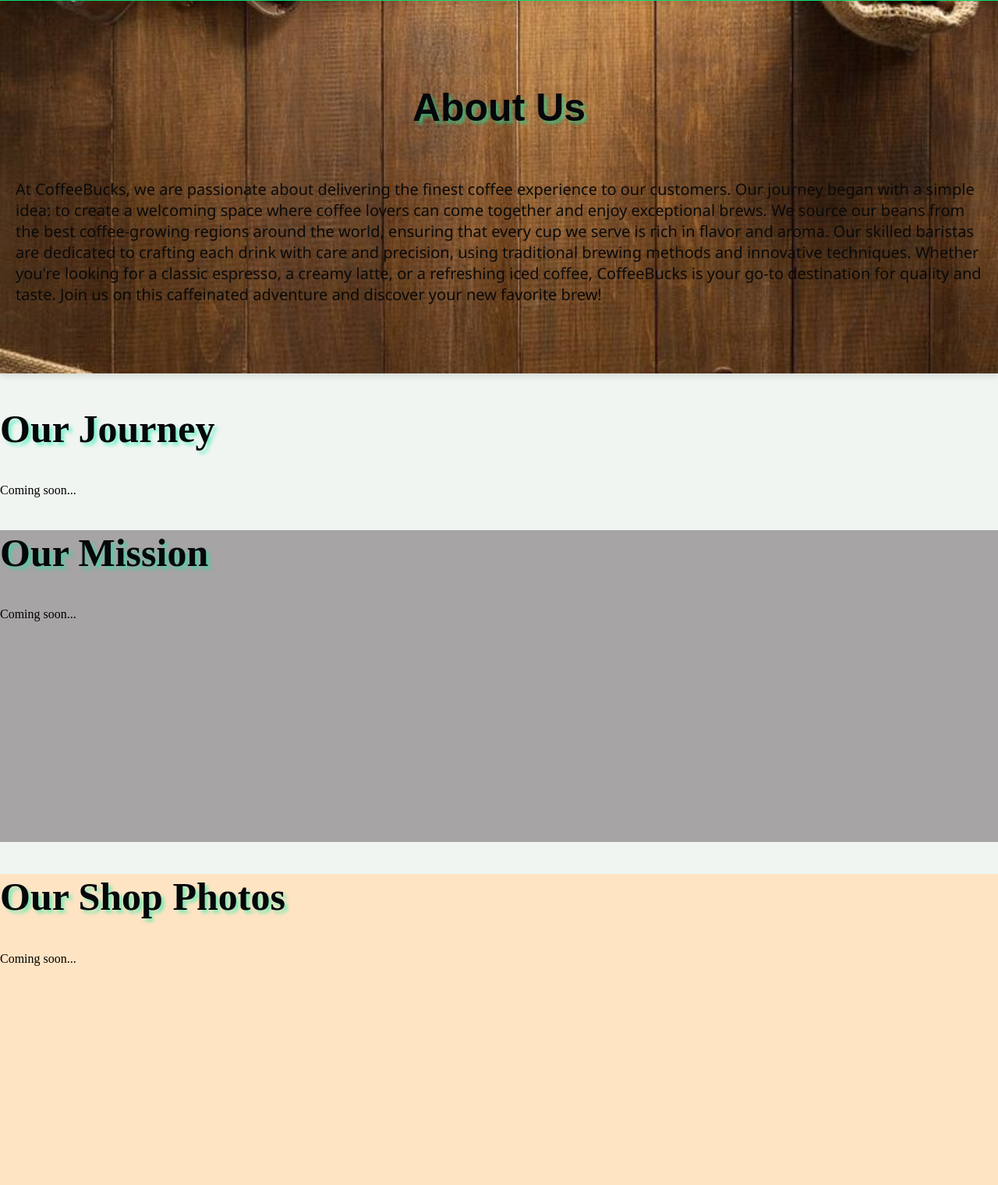
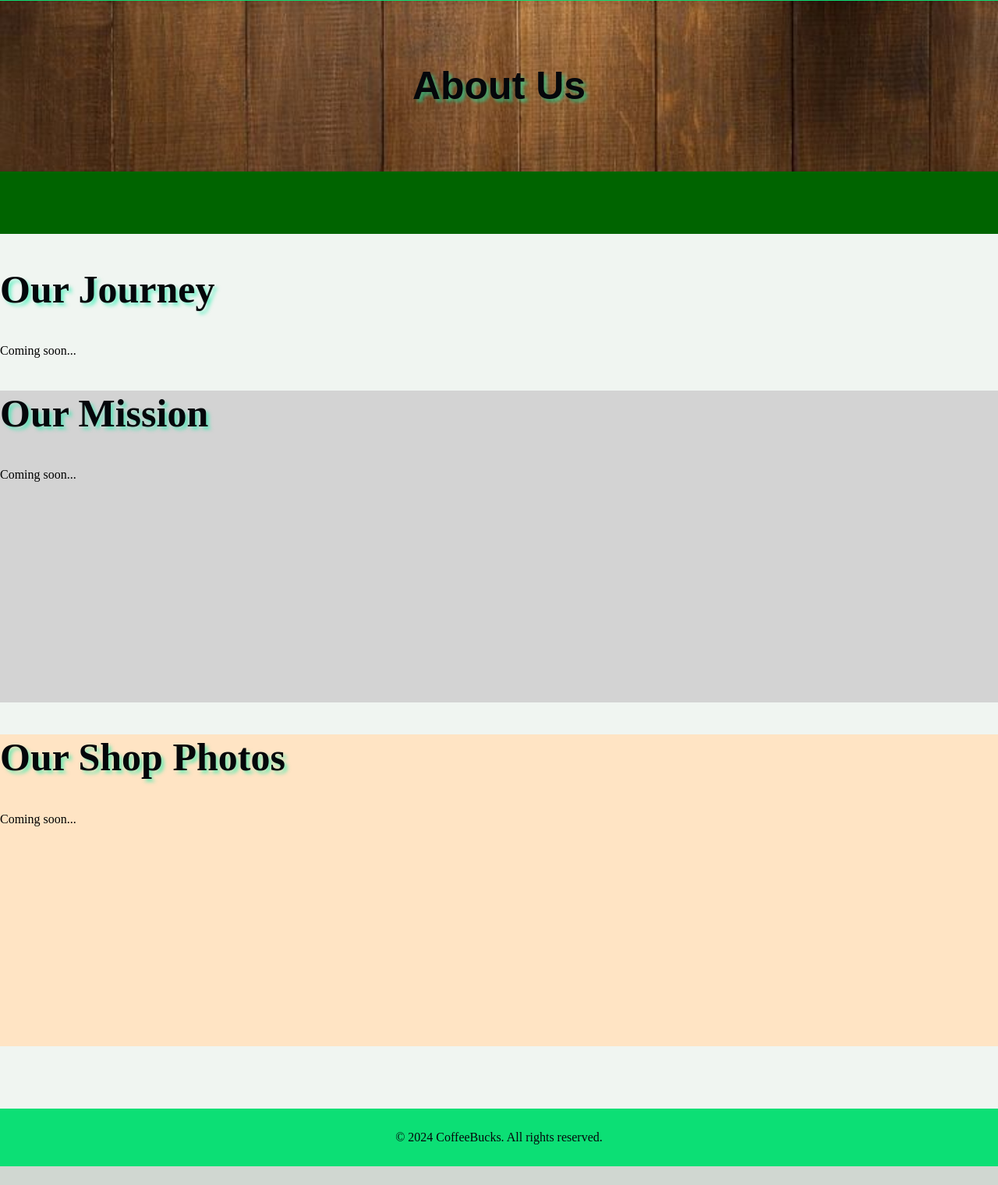
Before and after one commit to Ericchhun67/coffeebucks, a Flask app: page /about in a window 1280 px wide. Shown: the part 59-1579 px from the top of the page at 78% size. After the commit the page ends 1555 px from the top, so only its background shows below. Run offline with Flask 3, Linux system fonts and the light colour scheme.

Commit message:
Add about html

```diff
--- a/templates/about.html
+++ b/templates/about.html
@@ -5,7 +5,7 @@
 {% block content %}
 <section class="about-sections">
     <h2 class="about-title">About Us</h2>
-    <p class="about-description"> At CoffeeBucks, we are passionate about delivering
+    <!-- <p class="about-description"> At CoffeeBucks, we are passionate about delivering
         the finest coffee experience to our customers. Our journey began with a simple
         idea: to create a welcoming space where coffee lovers can come together
         and enjoy exceptional brews. We source our beans from the best coffee-growing
@@ -16,12 +16,12 @@
         creamy latte, or a refreshing iced coffee, CoffeeBucks is your go-to destination for
         quality and taste. Join us on this caffeinated adventure and discover your new
         favorite brew!
-    </p>
+    </p> -->
 </section>
 <style>
     .about-sections {
         background-image: url("{{ url_for('static', filename='img/coffeebeans.jpg')}}");
-        min-height: 400px;
+        min-height: 80px;
         background-size: cover;
         background-position: center;
         background-repeat: no-repeat;
@@ -47,6 +47,22 @@
         font-family:'Segoe UI', Tahoma, Geneva, Verdana, sans-serif;
     }
 </style>
+<section class="status-bar">
+    <!-- store worldwide, countries, partners, years of coffee. no use of api -->
+     <div class="store-world">
+
+     </div>
+
+</section>
+<style>
+    .status-bar {
+        background-color:darkgreen;
+        min-height: 80px;
+        display: flex;
+        align-items: center;
+    }
+</style>
+<!-- about our journey section  -->
 <section class="about-slideshow">
     <h2 class="about-title">Our Journey</h2>
     <p> Coming soon...</p>
@@ -63,7 +79,7 @@
 </section>
 <style>
     .our-mission-section {
-        background-color: rgb(166, 164, 164);
+        background-color: lightgrey;
         min-height: 400px;
     }
 </style>
```
